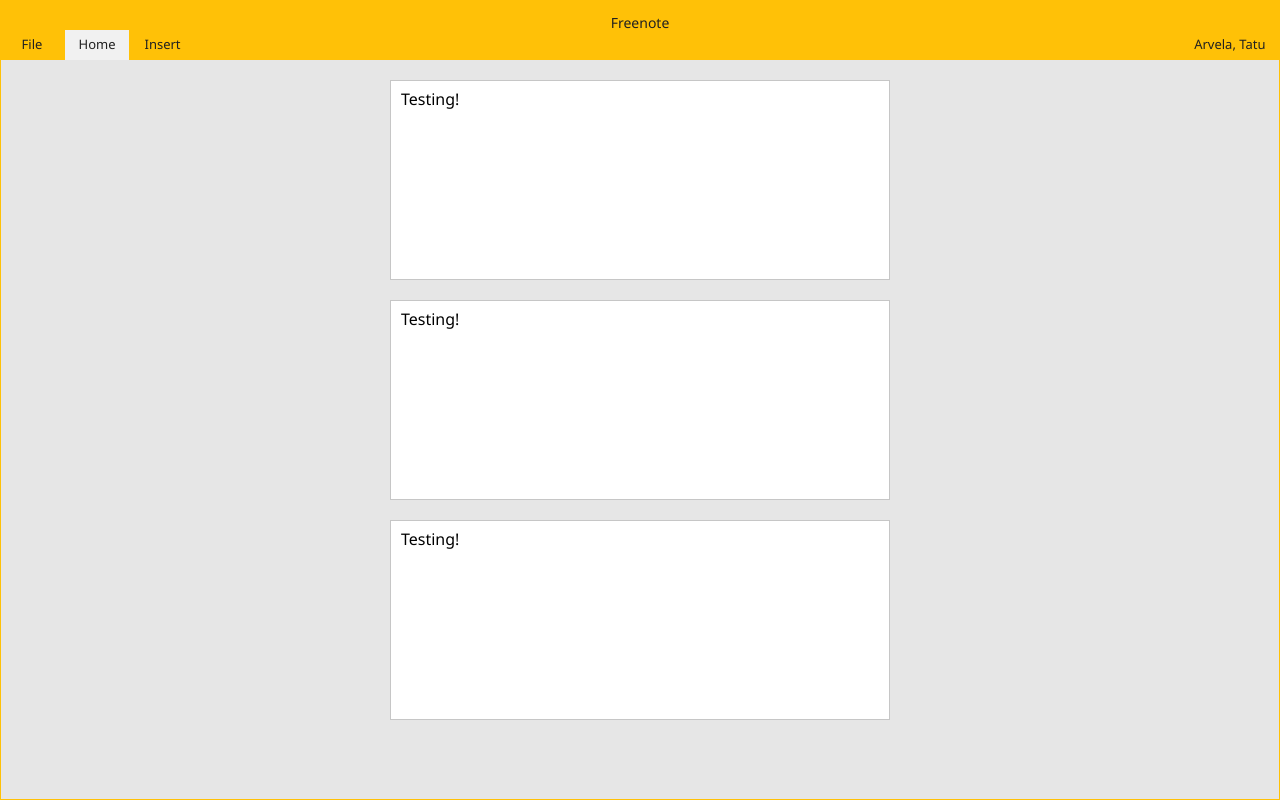
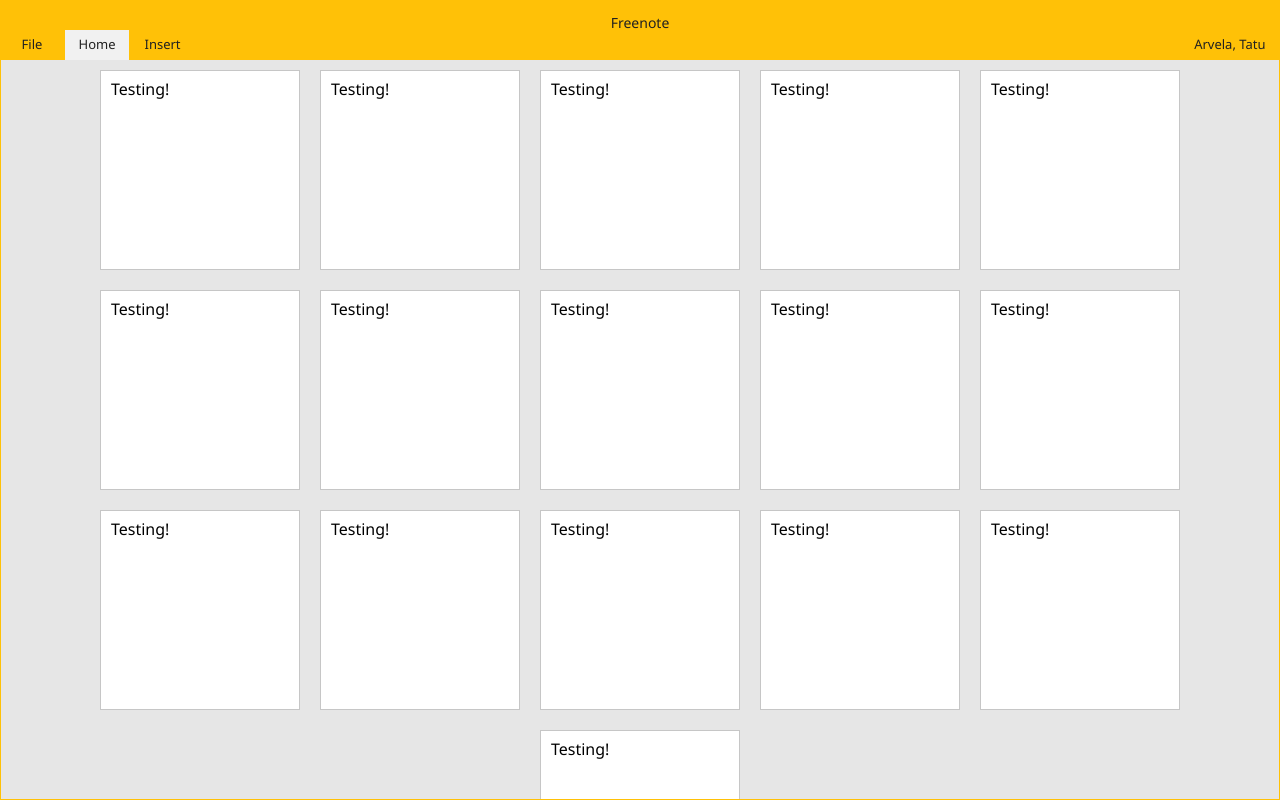
Before and after one commit to TatuArvela/Freenote, a Preact app in the folder client/: page / in a window 1280 px wide. Built offline with nearby package versions, Linux system fonts and the light colour scheme; the HTML template or start-up script is replaced by a standard one.

Commit message:
Work in progress

```diff
--- a/client/src/scripts/app/App.js
+++ b/client/src/scripts/app/App.js
@@ -1,4 +1,5 @@
 import { h, Component } from 'preact';
+
 import Header from '../header/Header';
 import Notes from '../notes/Notes';
 
--- a/client/src/scripts/notes/Note.js
+++ b/client/src/scripts/notes/Note.js
@@ -1,7 +1,7 @@
 import { h } from 'preact';
 
 export default () => (
-    <div class="note">
+    <div class="note note-small">
         Testing!
     </div>
 );
--- a/client/src/scripts/notes/Notes.js
+++ b/client/src/scripts/notes/Notes.js
@@ -6,5 +6,18 @@ export default () => (
         <Note />
         <Note />
         <Note />
+        <Note />
+        <Note />
+        <Note />
+        <Note />
+        <Note />
+        <Note />
+        <Note />
+        <Note />
+        <Note />
+        <Note />
+        <Note />
+        <Note />
+        <Note />
     </div>
 );
--- a/client/src/styles/notes.scss
+++ b/client/src/styles/notes.scss
@@ -1,14 +1,33 @@
 .notes-grid {
-    display: block;
-    width: 500px;
+    position: absolute;
+    top: 59px;
+    bottom: 0px;
+    width: 100%;
     margin: auto;
+    display: flex;
+    align-items: center;
+    justify-content: center;
+    flex-flow: row wrap;
+    align-content: flex-start;
+    overflow-y: auto;
 }
 
 .note {
     display: block;
-    min-height: 200px;
     background: rgb(255, 255, 255);
     border: solid 1px rgb(198, 198, 198);
     padding: 10px;
-    margin: 20px 0px;
+    margin: 10px 10px;
+    &.note-small {
+        height: 200px;
+        width: 200px;
+    }
+    &.note-wide {
+        height: 200px;
+        width: 420px;
+    }
+    &.note-big {
+        height: 420px;
+        width: 420px;
+    }
 }
```
Also changed, not shown: 1 other file (tests, documents, lock files or other folders).
